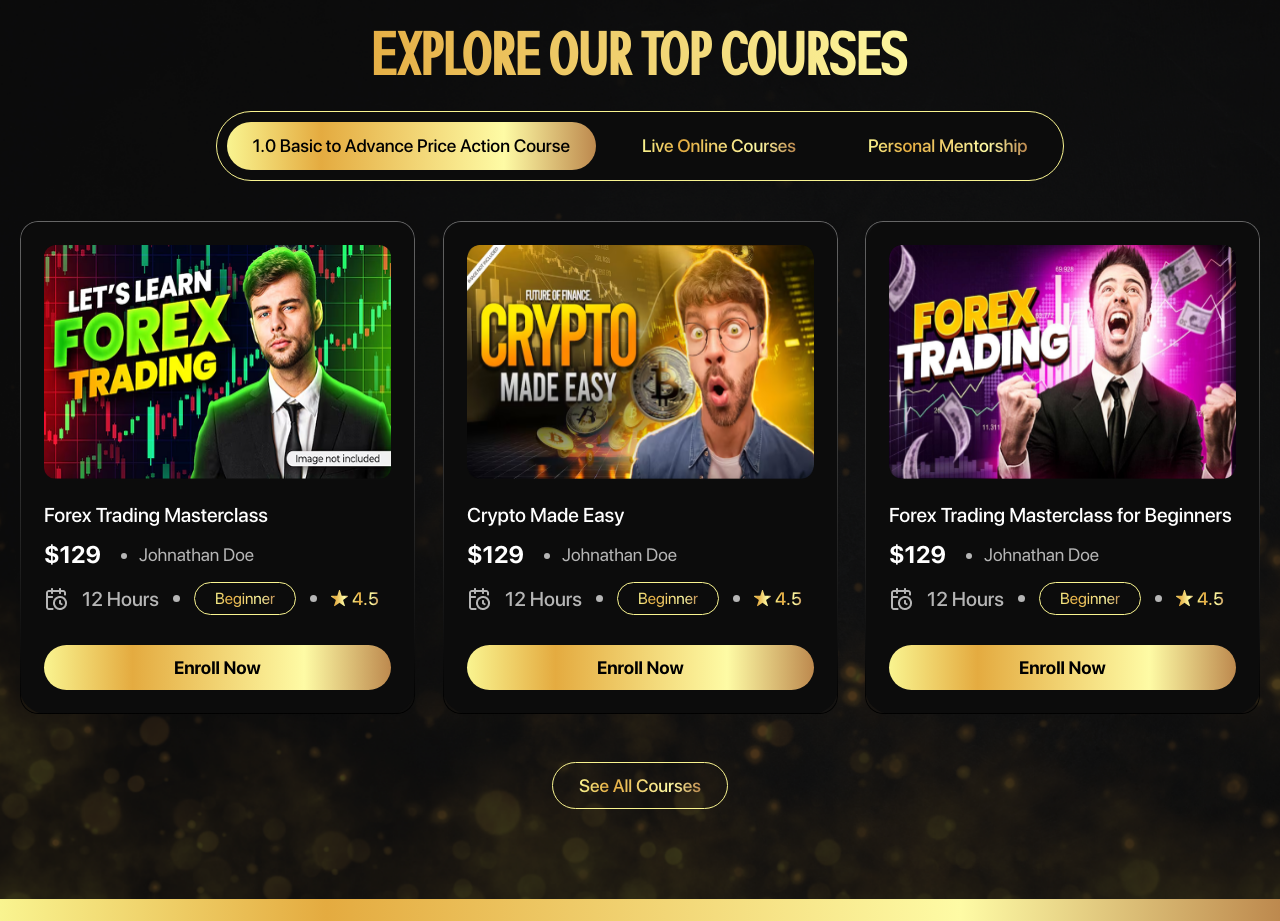
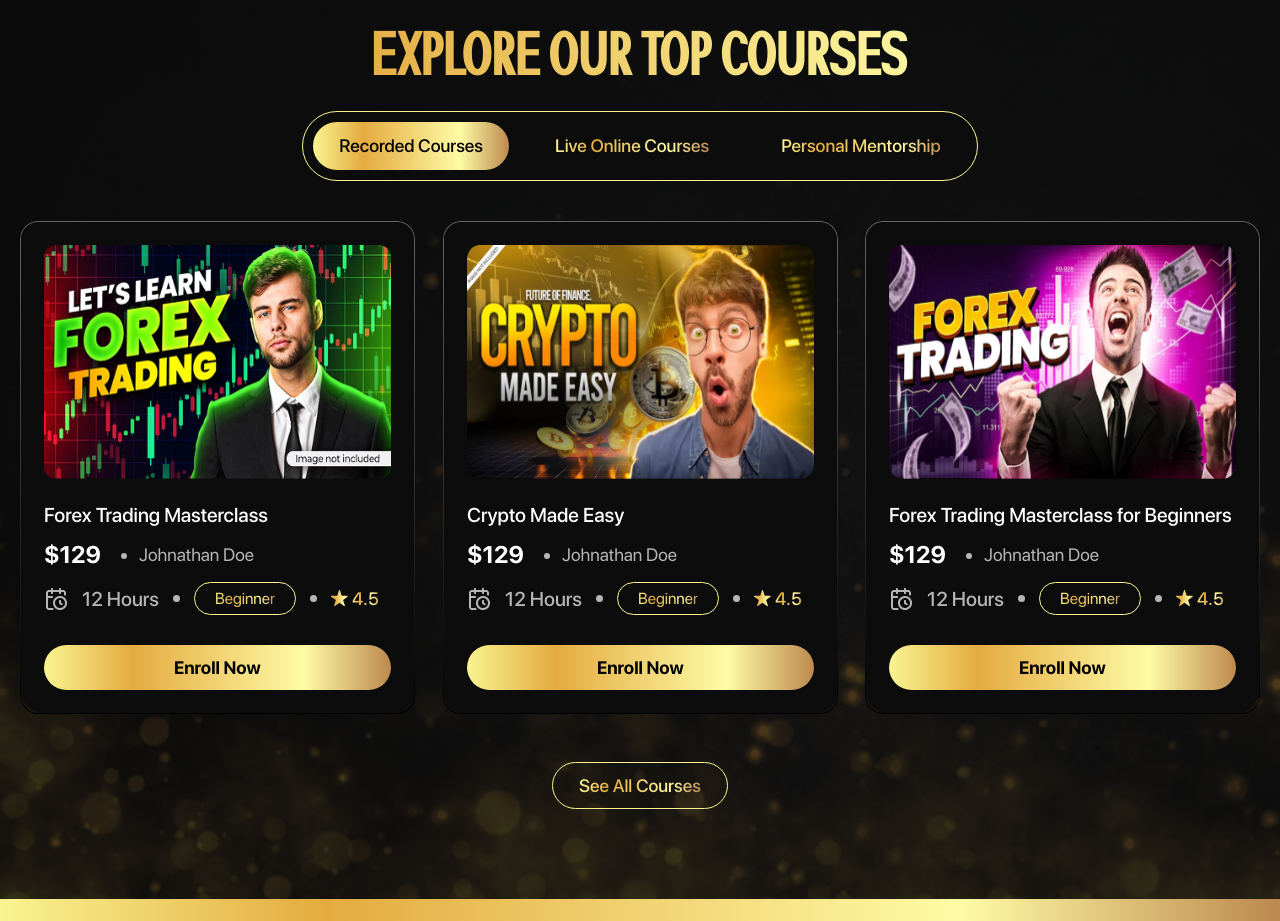
Before and after one commit to maheshBavishi/golden-bulls-webapp, a Next.js app: page / in a window 1280 px wide. Shown: the part 2560-3481 px from the top of the page. Built offline with nearby package versions, Linux system fonts and the light colour scheme.

Commit message:
styles:some design issue fixed

```diff
--- a/src/modulers/home/blogSection/index.js
+++ b/src/modulers/home/blogSection/index.js
@@ -126,7 +126,7 @@ export default function BlogSection() {
                         viewport={{ once: true }}
                         transition={{ duration: 0.6, ease: "easeOut" }}
                     >
-                        <Link href="/courses">
+                        <Link href="/blog">
                             <button>
                                 <span>See All Blogs</span>
                             </button>
--- a/src/modulers/home/meetTheFounder/meetTheFounder.module.scss
+++ b/src/modulers/home/meetTheFounder/meetTheFounder.module.scss
@@ -46,7 +46,7 @@
                 position: absolute;
                 bottom: 30px;
                 left: 50%;
-                transform: translateX(-50%);
+                transform: translateX(-50%) !important;
 
                 // @include respond-to("xl") {
                 //     left: 40%;
--- a/src/modulers/home/topCourses/index.js
+++ b/src/modulers/home/topCourses/index.js
@@ -36,7 +36,7 @@ export default function TopCourses() {
               className={activeTab === "recorded" ? styles.active : ""}
               onClick={() => setActiveTab("recorded")}
             >
-              <span>1.0 Basic to Advance Price Action Course</span>
+              <span>Recorded Courses</span>
             </button>
             <button
               className={activeTab === "live" ? styles.active : ""}
```
